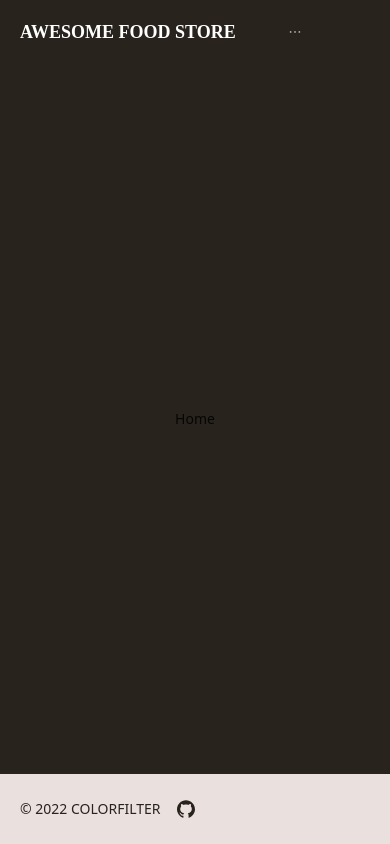
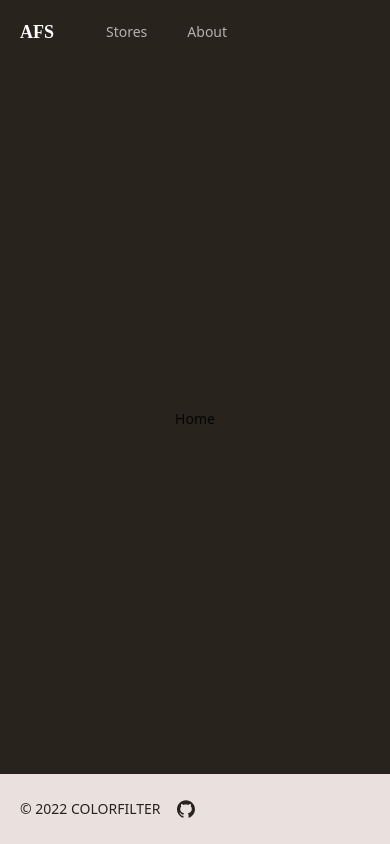
Before and after one commit to romantech/awesome-food-store, a Next.js app: page / in a window 390 px wide. Built offline with nearby package versions, Linux system fonts and the light colour scheme; a web font is replaced by a local one.

Commit message:
:recycle: Refactor: 커스텀 분기점 추가 / ~449px까진 "AFS" 타이틀만 보이도록 수정

```diff
--- a/components/Container.js
+++ b/components/Container.js
@@ -22,9 +22,10 @@ function Container({ router, children }) {
       </Head>
       <Header className="flex gap-8 items-center fixed top-0 z-10 w-full">
         <Link href={'/'}>
-          <a className="font-heading text-lg text-white font-bold hover:text-white text-ellipsis overflow-hidden whitespace-nowrap">
-            AWESOME FOOD STORE
-          </a>
+          <a
+            data-title="AWESOME FOOD STORE"
+            className="before:content-['AFS'] ss:before:content-[attr(data-title)] font-heading text-lg text-white font-bold hover:text-white text-ellipsis overflow-hidden whitespace-nowrap"
+          />
         </Link>
         <Menu
           className="flex-auto"
--- a/tailwind.config.js
+++ b/tailwind.config.js
@@ -19,6 +19,9 @@ module.exports = {
         'primary-bg': '#28231c',
         'primary-bg-footer': '#eae1df',
       },
+      screens: {
+        ss: '450px', // @media (min-width: 450px) {...}
+      },
     },
   },
   plugins: [
```
